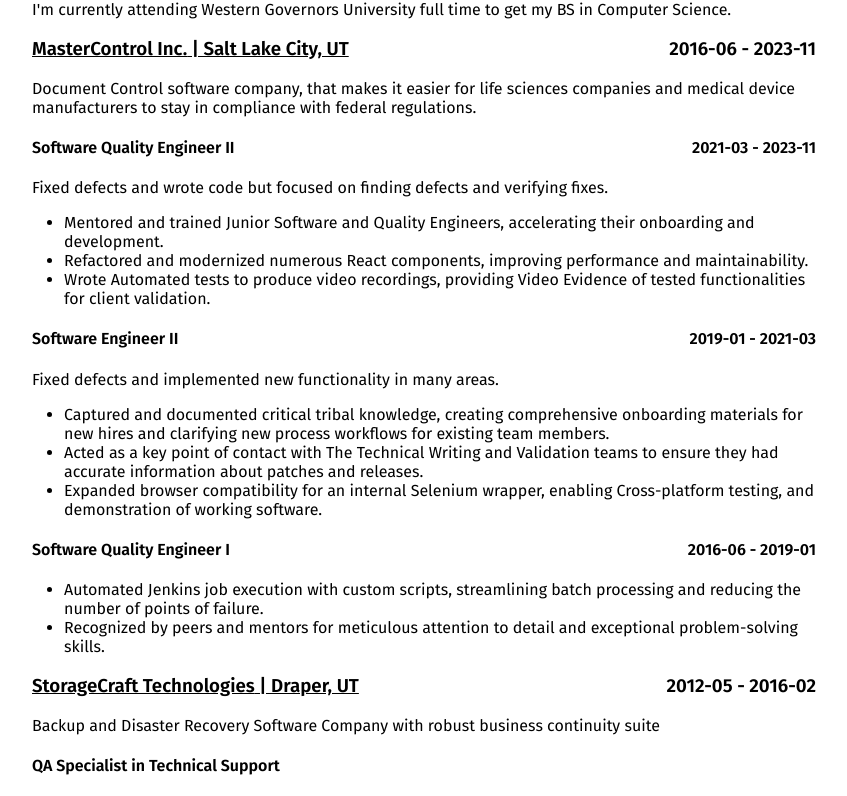
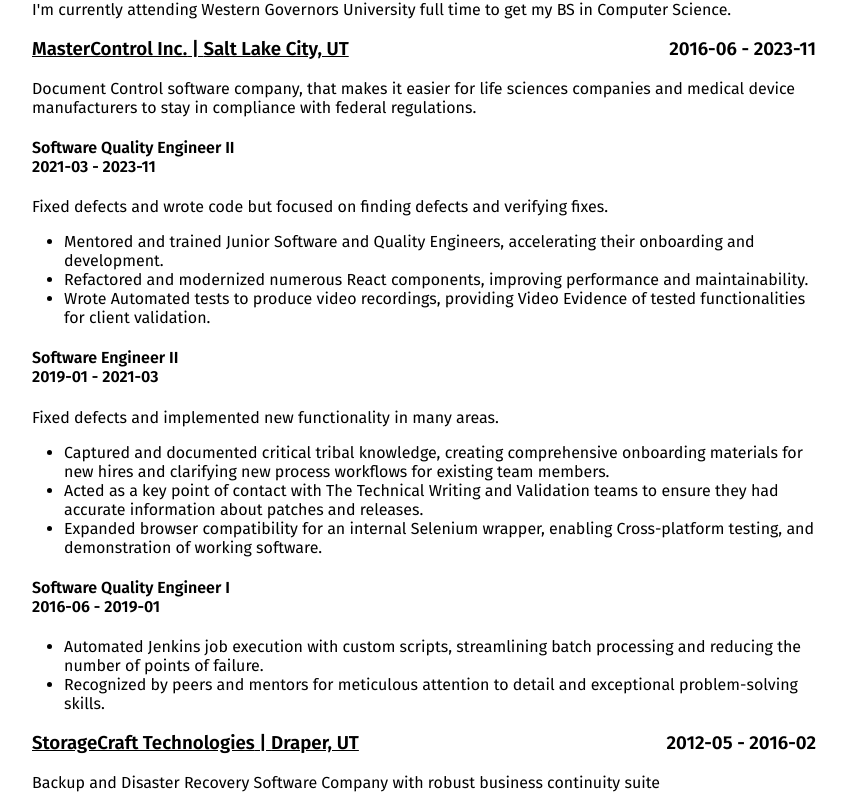
Before and after one commit to rawlingsr/blog, a Next.js app: page / in a window 1280 px wide. Shown: the part 438-1234 px from the top of the page, without its empty margins (216-1063 px from the left). Built offline with nearby package versions, Linux system fonts and the light colour scheme.

Commit message:
wrap up experience component

```diff
--- a/src/components/experience.tsx
+++ b/src/components/experience.tsx
@@ -3,7 +3,6 @@
 
 export async function Experience() {
   const companies = await getCareerData();
-  console.log(companies);
   return (
     <article>
       <h2>Experience</h2>
@@ -20,8 +19,17 @@
     <section>
       <h3 className="experience-header">
         <Link href={company.website}>
-          {company.name}
-        {company.location ? ` | ${company.location}` : null}
+          <span className="company-name">{company.name}</span>
+          {company.location
+            ? (
+              <>
+                {" | "}
+                <span className="company-location">
+                  {company.location}
+                </span>
+              </>
+            )
+            : null}
         </Link>
         <TimeSpan dates_worked={company.dates_worked} />
       </h3>
@@ -35,8 +43,8 @@
 
 function PositionExperience({ position }: { position: Position }) {
   return (
-    <div className="position-experience">
-      <h4 className="experience-header">
+    <section className="position">
+      <h4 className="position-header">
         <span>{position.title}</span>
         <TimeSpan dates_worked={position.dates_worked} />
       </h4>
@@ -44,7 +52,7 @@
       <ul>
         {position.achievements?.map((x) => <li key={x}>{x}</li>)}
       </ul>
-    </div>
+    </section>
   );
 }
 
--- a/src/global.css
+++ b/src/global.css
@@ -120,8 +120,11 @@
   display: flex;
   flex-direction: column;
   justify-content: space-between;
-  list-style: none;
-  padding: inherit;
+}
+
+.position-header {
+  display: flex;
+  flex-direction: column;
 }
 
 .contact-list {
@@ -148,7 +151,7 @@
 }
 
 @media print {
-  div.position-experience {
+  section.position {
     page-break-inside: avoid;
   }
 
```
